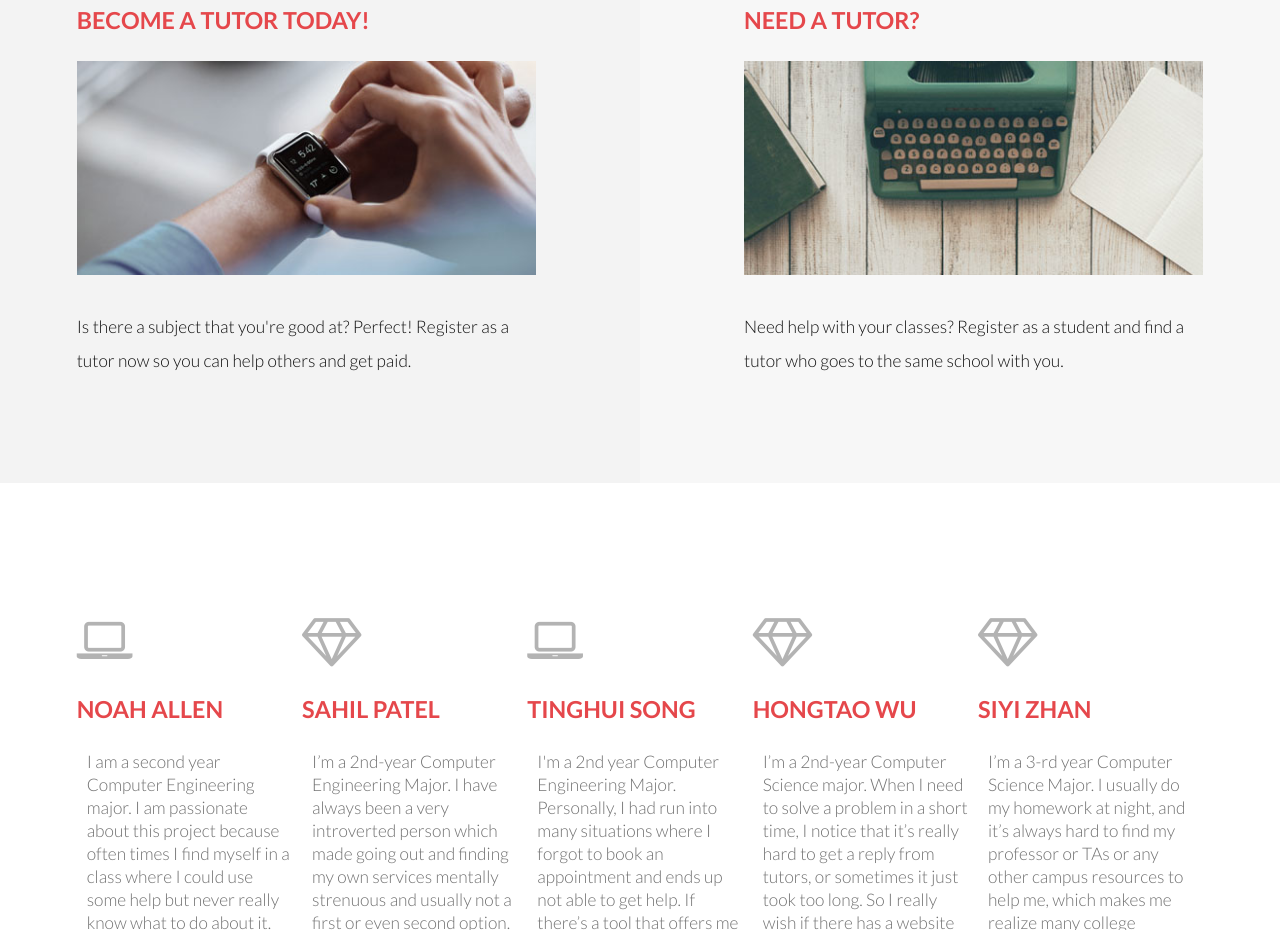
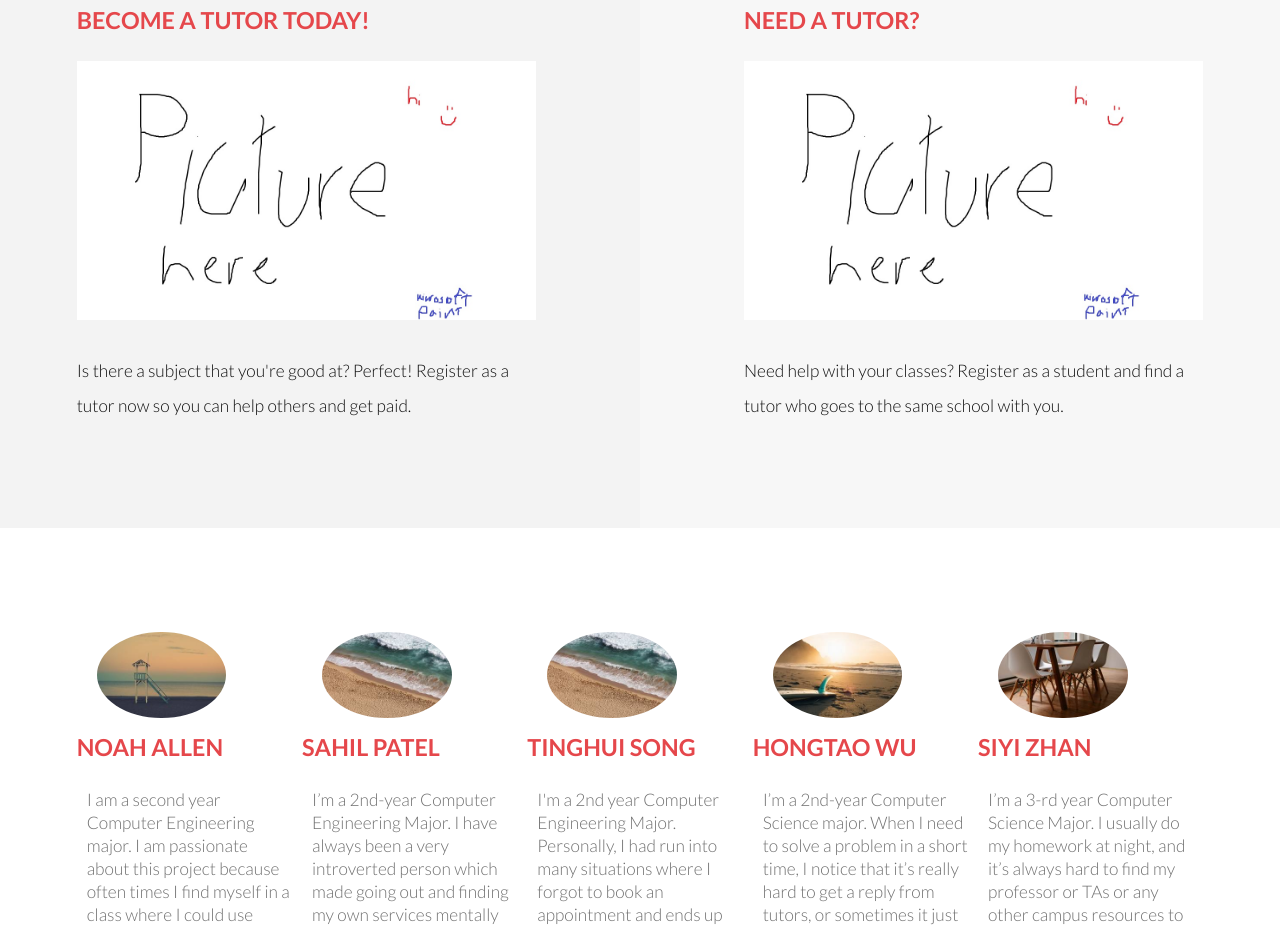
Before and after one commit to noahallen/APlusPlus-Learning, a website: page public/index.html in a window 1280 px wide. Shown: the part 957-1887 px from the top of the page. Drawn offline with nearby package versions, Linux system fonts and the light colour scheme.

Commit message:
Added Profile Photos + Changed possibly copyrighted pics

```diff
--- a/public/assets/css/main.css
+++ b/public/assets/css/main.css
@@ -2324,6 +2324,21 @@
 
 /* Image */
 
+	.personal-pics {
+		width:auto;
+		text-align:left;
+		padding-left:20px;
+		padding-right:20px;
+
+	}
+
+	.personal-pics img {
+		width:70%;
+		height:90%;
+		object-fit:contain;
+		border-radius:50%;
+	}
+
 	.image {
 		border-radius: 0;
 		border: 0;
--- a/public/index.html
+++ b/public/index.html
@@ -62,7 +62,7 @@
 								<h3>Become a Tutor Today!</h3>
 							</header>
 							<div class="image fit">
-								<img src="images/pic01.jpg" alt="" />
+								<img src="images/pic14.jpg" alt="" />
 							</div>
 							<p>Is there a subject that you're good at? Perfect! Register as a tutor now so you can help others and get paid.</p>
 						</div>
@@ -73,7 +73,7 @@
 								<h3>Need a Tutor?</h3>
 							</header>
 							<div class="image fit">
-								<img src="images/pic02.jpg" alt="" />
+								<img src="images/pic14.jpg" alt="" />
 							</div>
 							<p> Need help with your classes? Register as a student and find a tutor who goes to the same school with you.</p>
 						</div>
@@ -86,7 +86,10 @@
 				<div class="inner">
 					<article>
 						<div class="content">
-							<span class="icon fa-laptop"></span>
+							<div class="personal-pics">
+								<img src="images/pic04.jpg" alt="Avatar" />
+							</div>
+
 							<header>
 								<h3>Noah Allen</h3>
 							</header>
@@ -95,7 +98,9 @@
 					</article>
 					<article>
 						<div class="content">
-							<span class="icon fa-diamond"></span>
+								<div class="personal-pics">
+										<img src="images/pic05.jpg" alt="Avatar" />
+								</div>
 							<header>
 								<h3>Sahil Patel</h3>
 							</header>
@@ -106,7 +111,9 @@
 					</article>
 					<article>
 					<div class="content">
-							<span class="icon fa-laptop"></span>
+							<div class="personal-pics">
+									<img src="images/pic05.jpg" alt="Avatar" />
+								</div>
 							<header>
 								<h3>Tinghui Song</h3>
 							</header>
@@ -117,7 +124,9 @@
 					</article>
 					<article>
 						<div class="content">
-							<span class="icon fa-diamond"></span>
+								<div class="personal-pics">
+										<img src="images/pic06.jpg" alt="Avatar" />
+									</div>
 							<header>
 								<h3>Hongtao Wu</h3>
 							</header>
@@ -126,7 +135,9 @@
 					</article>
 					<article>
 						<div class="content">
-							<span class="icon fa-diamond"></span>
+								<div class="personal-pics">
+										<img src="images/pic07.jpg" alt="Avatar" />
+									</div>
 							<header>
 								<h3>Siyi Zhan</h3>
 							</header>
```
Also changed, not shown: public/profile.html (+7 -4 lines), public/search.html (+7 -0 lines), public/images/pic12.jpg (added), public/images/pic13.jpg (added), public/images/pic14.jpg (added), 1 other file.
